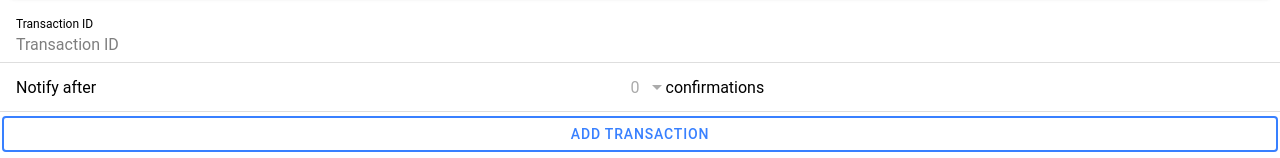
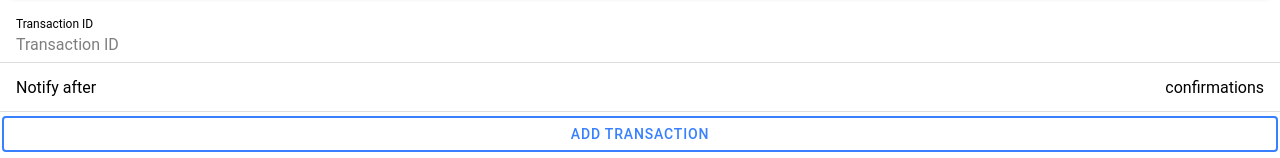
Before and after one commit to chris-turner/BTCTxCheck, a React (Create React App) app: page /AddTx in a window 1280 px wide. Shown: the part 422-580 px from the top of the page. Built offline with nearby package versions, Linux system fonts and the light colour scheme; the HTML template or start-up script is replaced by a standard one.

Commit message:
small changes

```diff
--- a/src/pages/AddTx.tsx
+++ b/src/pages/AddTx.tsx
@@ -1,16 +1,11 @@
 import {
   IonCard,
   IonCardContent,
-  IonCardHeader,
   IonCardSubtitle,
-  IonCardTitle,
   IonContent,
   IonHeader,
-  IonIcon,
   IonItem,
   IonLabel,
-  IonList,
-  IonListHeader,
   IonPage,
   IonTitle,
   IonToolbar,
@@ -23,8 +18,11 @@ import { add } from 'ionicons/icons';
 import React from 'react';
 import './AddTx.css';
 
-const AddTx: React.FC = () => {
-  return (
+class AddTx extends React.Component {
+
+
+  render(){
+   return (
     <IonPage>
       <IonHeader>
         <IonToolbar>
@@ -42,20 +40,22 @@ const AddTx: React.FC = () => {
             </p>
           </IonCardContent>
         </IonCard>
+
         <IonItem>
       <IonLabel position="stacked">Transaction ID</IonLabel>
-      <IonInput placeholder="Transaction ID"></IonInput>
+      <IonInput placeholder="Transaction ID" name="txIDInput"></IonInput>
     </IonItem>
     <IonItem>
         <IonLabel>Notify after</IonLabel>
-        <IonSelect
+       {/* <IonSelect
           placeholder="0">
           <IonSelectOption value="1">1</IonSelectOption>
           <IonSelectOption value="2">2</IonSelectOption>
           <IonSelectOption value="3">3</IonSelectOption>
           <IonSelectOption value="4">4</IonSelectOption>
           <IonSelectOption value="5">5</IonSelectOption>
-        </IonSelect>
+       </IonSelect> */}
+       <IonInput></IonInput>
         <IonLabel>confirmations</IonLabel>
       </IonItem>
     <IonButton expand="block" fill="outline">Add Transaction</IonButton>
@@ -63,6 +63,12 @@ const AddTx: React.FC = () => {
       </IonContent>
     </IonPage>
   );
+}
+
+
+
+
 };
 
+
 export default AddTx;
```
